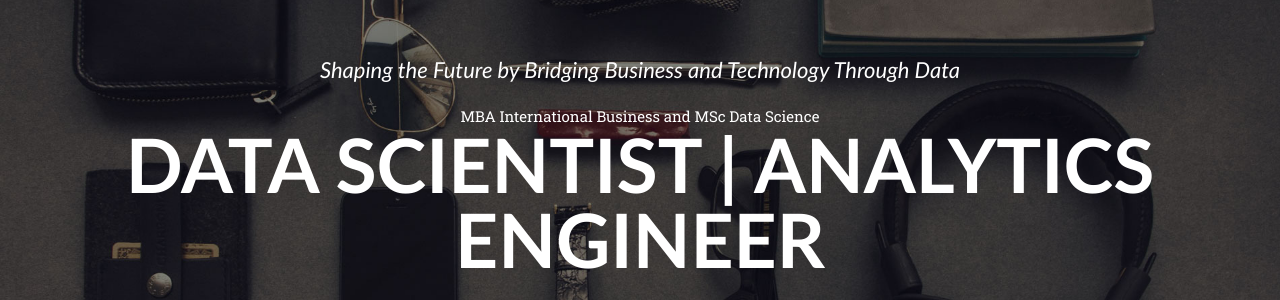
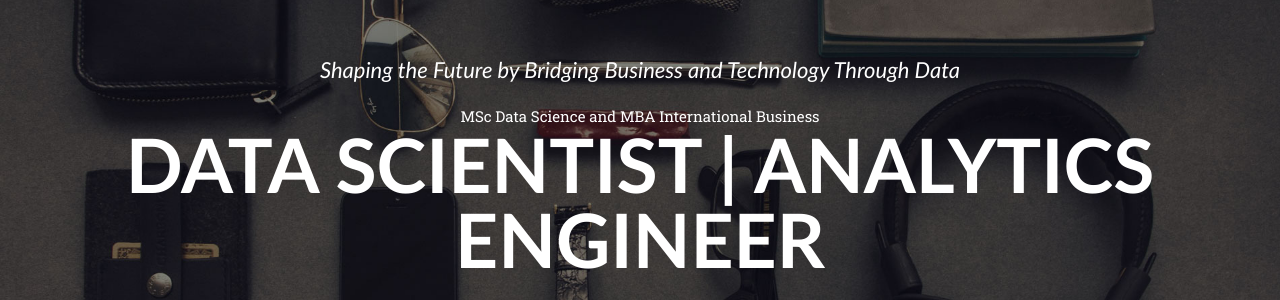
Before and after one commit to vivekp1705/vivekpandya, a Jekyll site: the page built from index.html, in a window 1280 px wide and 900 px high. Shown: the part 241-541 px from the top of the window. Built offline with Jekyll 4.4.1, drawn with Linux system fonts in a browser that asks for light colours; some web fonts are replaced.

Commit message:
Update header.html

```diff
--- a/_includes/header.html
+++ b/_includes/header.html
@@ -45,7 +45,7 @@
         <div class="container">
             <div class="intro-text">
                 <div class="intro-lead-in">Shaping the Future by Bridging Business and Technology Through Data</div>
-                <div class="intro-tagline">MBA International Business and MSc Data Science</div>
+                <div class="intro-tagline">MSc Data Science and MBA International Business</div>
                 <div class="intro-heading">Data Scientist | Analytics Engineer</div>
                 <a href="#services" class="page-scroll btn btn-xl">Tell Me More</a>
             </div>
```
